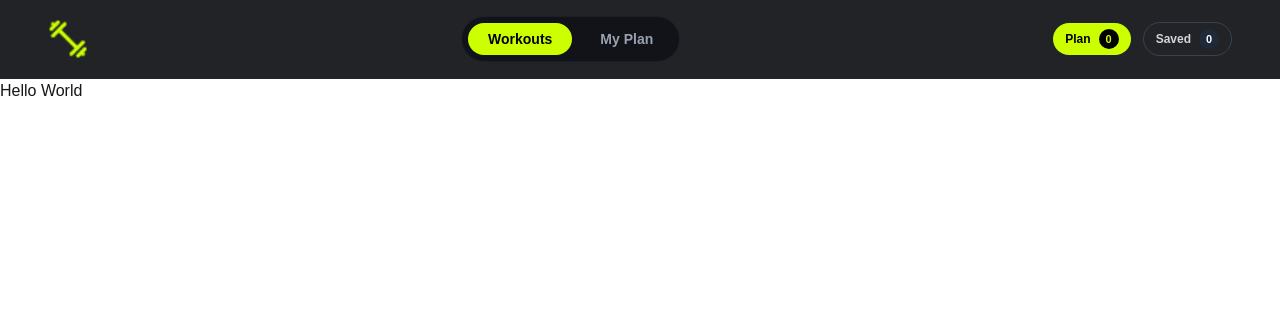
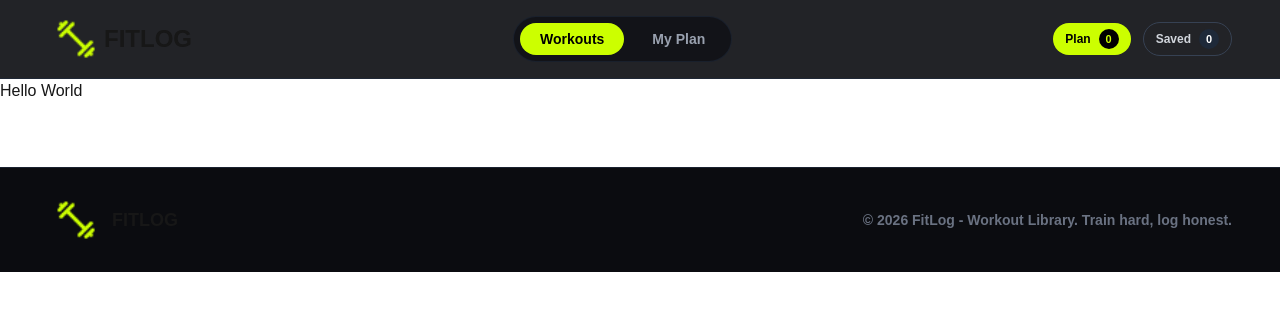
Before and after one commit to rrezwan7/FitLog, a Next.js app: page / in a window 1280 px wide. Shown: the top 310 px of the page. Built offline with nearby package versions, Linux system fonts and the light colour scheme.

Commit message:
Footer Added

```diff
--- a/app/page.tsx
+++ b/app/page.tsx
@@ -1,11 +1,13 @@
 import Image from "next/image";
 import Header from "@/components/Header";
+import Footer from "@/components/Footer";
 
 export default function Home() {
   return (
     <>
       <Header />
       <h1> Hello World</h1 >
+      <Footer />
     </>
 
   );
--- /dev/null
+++ b/components/Footer.tsx
@@ -0,0 +1,33 @@
+import Image from "next/image";
+import logo from "@/src/assets/logo.png";
+
+export default function Footer() {
+    return (
+        <footer className="border-t border-gray-800/80 mt-16 py-8 bg-[#0b0c10]">
+            <div className="max-w-7xl mx-auto px-4 lg:px-12">
+
+                <div className="flex flex-col md:flex-row items-center justify-between gap-4">
+
+                    {/* Logo / Copyright */}
+                    <div className="flex items-center gap-2">
+                        <Image
+                            src={logo}
+                            alt="FitLog"
+                            width={140}
+                            height={40}
+                            className="h-10 w-auto px-2"
+                        />
+                        <span className="text-lg font-bold"> FITLOG</span>
+                    </div>
+
+                    {/* Links */}
+                    <div className="flex items-center gap-6 text-sm text-gray-500 font-bold">
+                        © 2026 FitLog - Workout Library. Train hard, log honest.
+                    </div>
+
+                </div>
+
+            </div>
+        </footer>
+    );
+}
--- a/components/Header.tsx
+++ b/components/Header.tsx
@@ -13,8 +13,11 @@ export default function Header() {
                         alt="FitLog"
                         width={140}
                         height={40}
-                        className="h-10 w-auto"
+                        className="h-10 w-auto px-2 gap-2"
                     />
+                    <span>
+                        <h1 className="text-2xl font-bold"> FITLOG</h1>
+                    </span>
                 </div>
 
                 {/* Navigation */}
```
